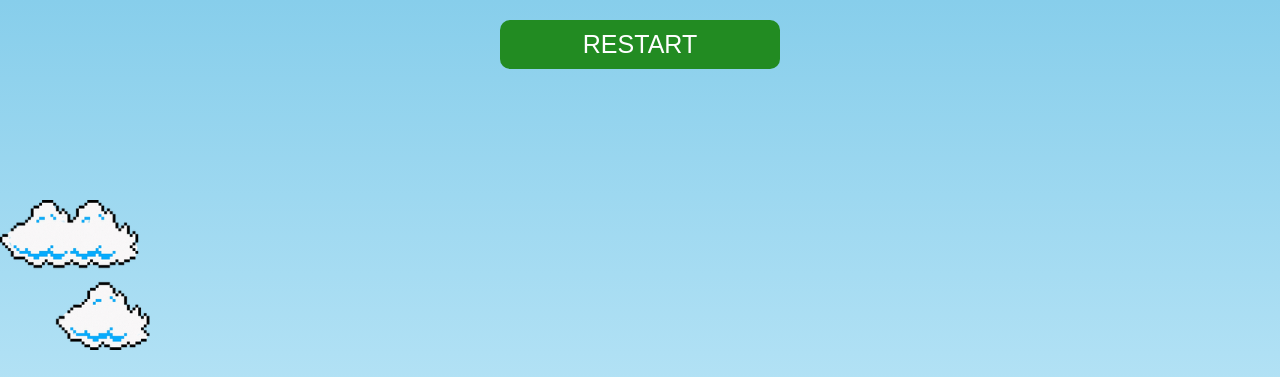
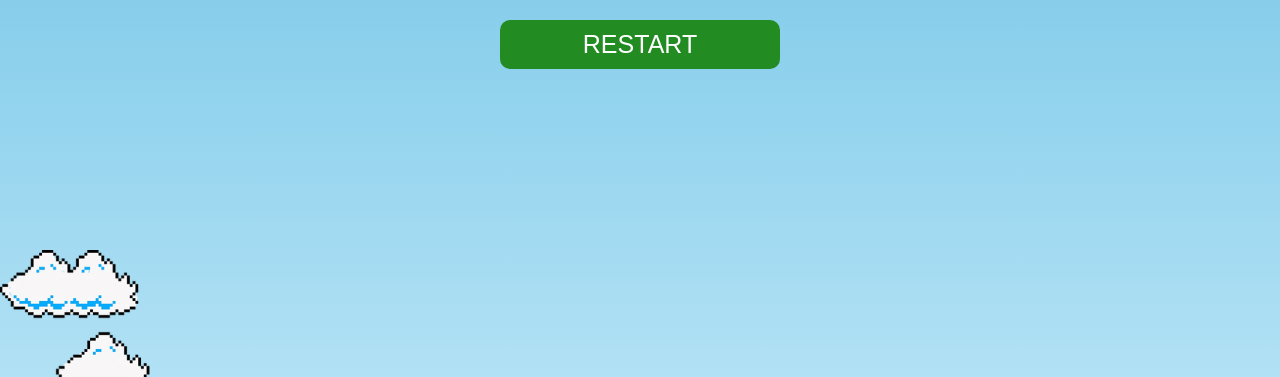
Before and after one commit to mleilane/Jogo_mario, a plain HTML site: page index.html in a window 1280 px wide. Shown: the top 377 px of the page. Drawn offline with Linux system fonts and the light colour scheme.

Commit message:
ajuste na nuvem

```diff
--- a/styles.css
+++ b/styles.css
@@ -59,7 +59,7 @@ button {
 .clouds {
   position: absolute;
   width: 150px; /* largura */
-  top: 200px; /* distancia o elemento ao topo*/
+  top: 250px; /* distancia o elemento ao topo*/
   animation: clouds 10s infinite linear;
   /*nome da animação - duraçao - tempo animação */
 }
```
